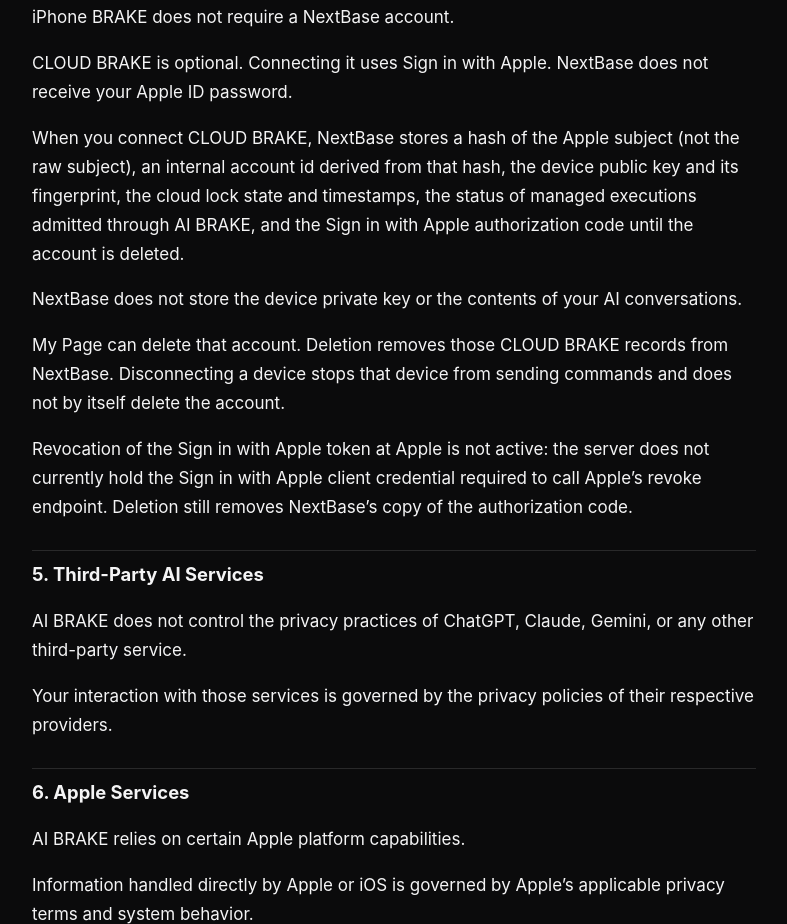
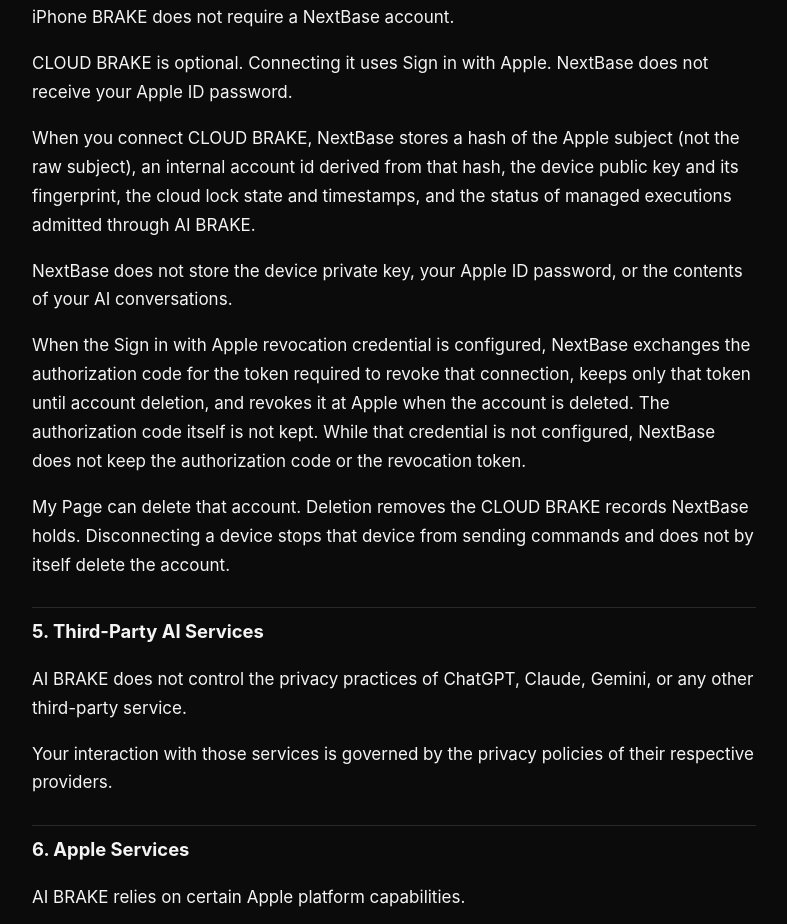
Before and after one commit to NextBase-One-HA/nextbase-world, a plain HTML site: page aibrake/privacy/index.html in a window 1280 px wide. Shown: the part 1080-2004 px from the top of the page, without its empty margins (246-1033 px from the left). Drawn offline with Linux system fonts and the light colour scheme.

Commit message:
Say that the revocation token is kept only when the Sign in with Apple credential exists.
The authorization code is not retained, and deletion still removes the CLOUD BRAKE records NextBase holds.

```diff
--- a/aibrake/privacy/index.html
+++ b/aibrake/privacy/index.html
@@ -30,10 +30,10 @@
 <section class="section"><h2>4. Personal Information</h2>
 <p>iPhone BRAKE does not require a NextBase account.</p>
 <p>CLOUD BRAKE is optional. Connecting it uses Sign in with Apple. NextBase does not receive your Apple ID password.</p>
-<p>When you connect CLOUD BRAKE, NextBase stores a hash of the Apple subject (not the raw subject), an internal account id derived from that hash, the device public key and its fingerprint, the cloud lock state and timestamps, the status of managed executions admitted through AI BRAKE, and the Sign in with Apple authorization code until the account is deleted.</p>
-<p>NextBase does not store the device private key or the contents of your AI conversations.</p>
-<p>My Page can delete that account. Deletion removes those CLOUD BRAKE records from NextBase. Disconnecting a device stops that device from sending commands and does not by itself delete the account.</p>
-<p>Revocation of the Sign in with Apple token at Apple is not active: the server does not currently hold the Sign in with Apple client credential required to call Apple’s revoke endpoint. Deletion still removes NextBase’s copy of the authorization code.</p></section>
+<p>When you connect CLOUD BRAKE, NextBase stores a hash of the Apple subject (not the raw subject), an internal account id derived from that hash, the device public key and its fingerprint, the cloud lock state and timestamps, and the status of managed executions admitted through AI BRAKE.</p>
+<p>NextBase does not store the device private key, your Apple ID password, or the contents of your AI conversations.</p>
+<p>When the Sign in with Apple revocation credential is configured, NextBase exchanges the authorization code for the token required to revoke that connection, keeps only that token until account deletion, and revokes it at Apple when the account is deleted. The authorization code itself is not kept. While that credential is not configured, NextBase does not keep the authorization code or the revocation token.</p>
+<p>My Page can delete that account. Deletion removes the CLOUD BRAKE records NextBase holds. Disconnecting a device stops that device from sending commands and does not by itself delete the account.</p></section>
 <section class="section"><h2>5. Third-Party AI Services</h2>
 <p>AI BRAKE does not control the privacy practices of ChatGPT, Claude, Gemini, or any other third-party service.</p>
 <p>Your interaction with those services is governed by the privacy policies of their respective providers.</p></section>
```
Also changed, not shown: aibrake/ja/privacy/index.html (+4 -4 lines).
